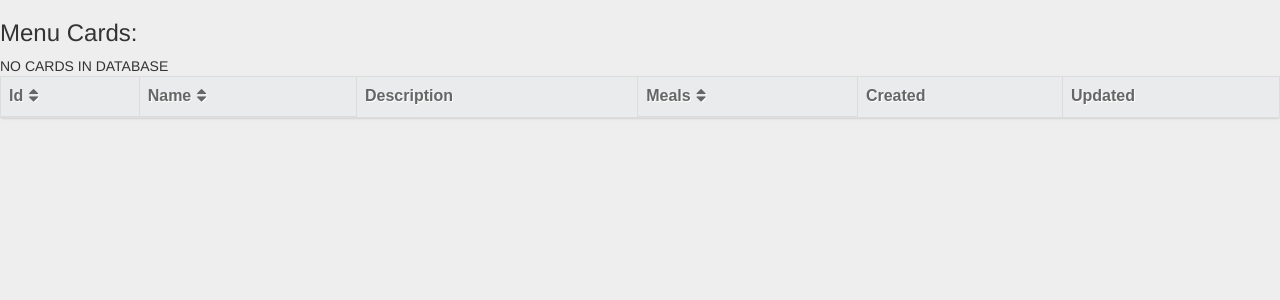
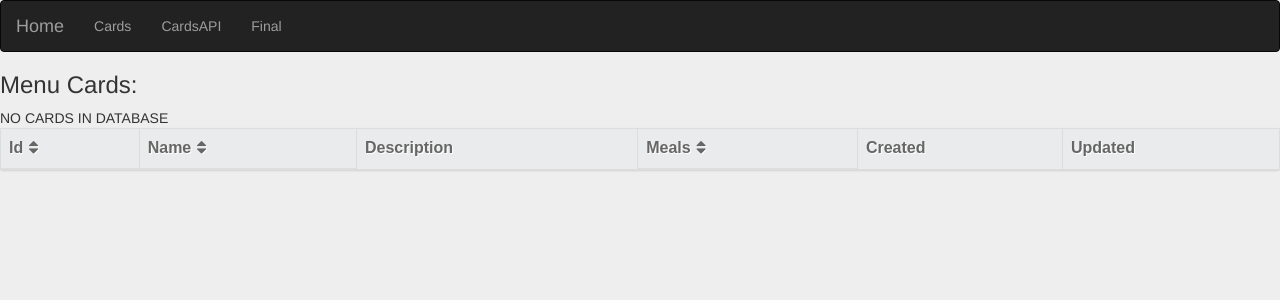
Before and after one commit to Brzydal/Blue-Menu, a Django app: page /cards/ in a window 1280 px wide. Shown: the top 300 px of the page. Run offline with Django 3.2, Linux system fonts and the light colour scheme; data that the repository does not hold is empty; some libraries are stand-ins or nearby versions.

Commit message:
Simple navbar added

```diff
--- a/menu/templates/menu/base.html
+++ b/menu/templates/menu/base.html
@@ -19,6 +19,20 @@
 
 </head>
 <body>
+    <nav class="navbar navbar-inverse">
+      <div class="container-fluid">
+        <div class="navbar-header">
+          <div style="display:inline"><a class="navbar-brand" href="{% url 'final' %}">Home</a></div>
+        </div>
+        <div class="collapse navbar-collapse" id="bs-example-navbar-collapse-1">
+          <ul class="nav navbar-nav">
+            <li><a href="{% url 'cards' %}">Cards</a></li>
+            <li><a href="{% url 'cards-api-list' %}">CardsAPI</a></li>
+            <li><a href="{% url 'final' %}">Final</a></li>
+          </ul>
+        </div>
+      </div>
+    </nav>
 {% block content %}
 {% endblock %}
 </body>
```
